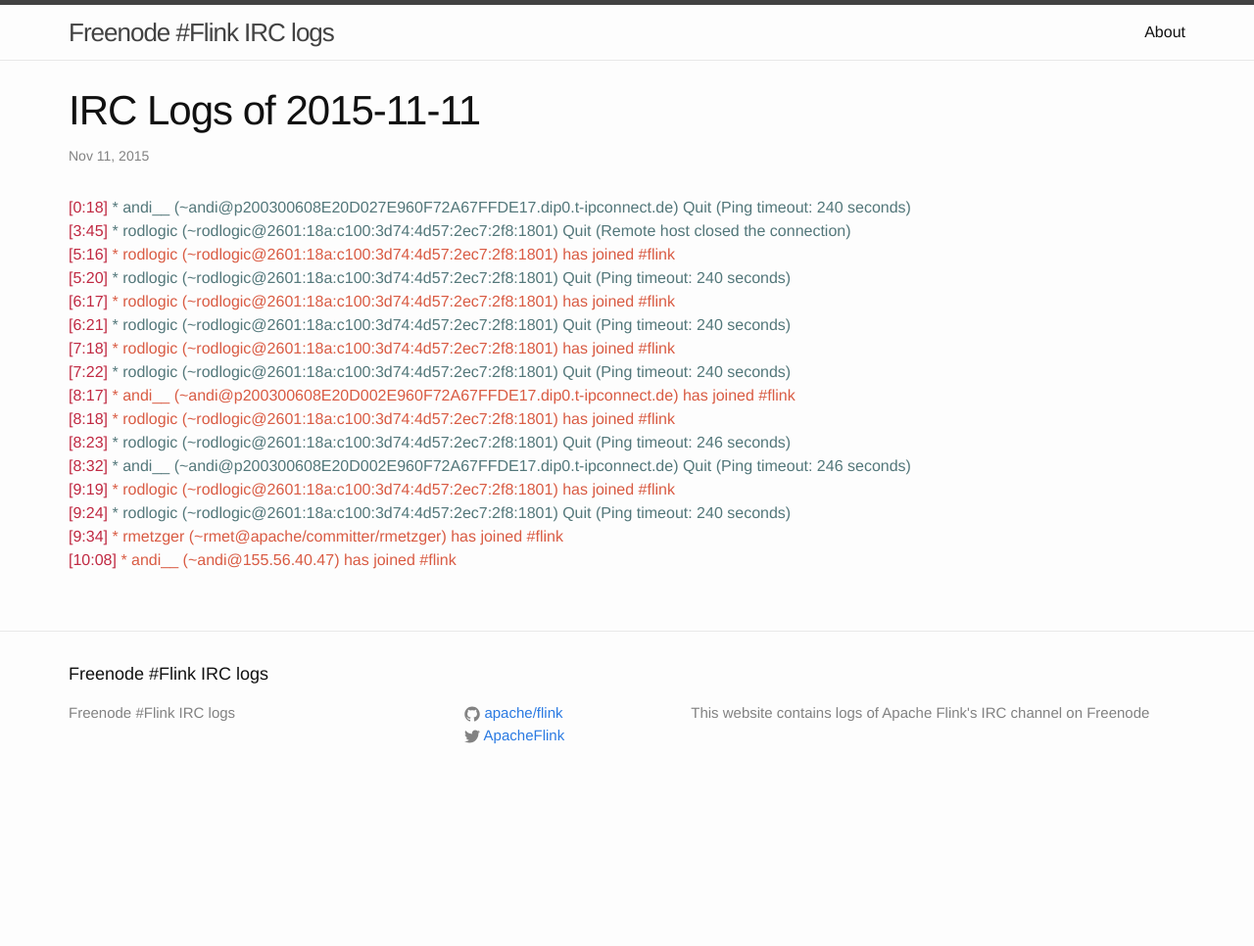
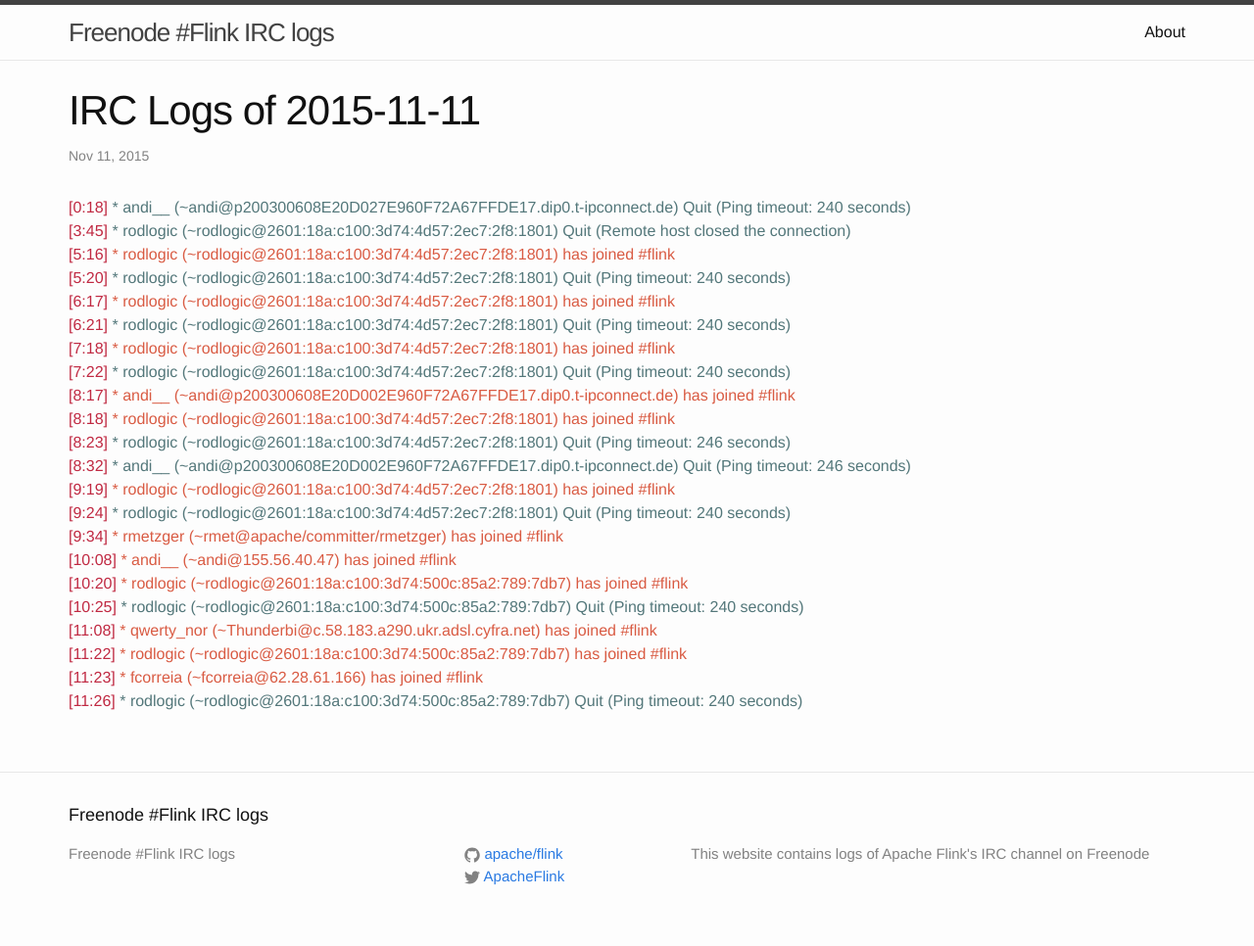
Before and after one commit to flink-irc-logs/flink-irc-logs.github.io, a Jekyll site: the page built from _posts/2015-11-11-logs.markdown, in a window 1280 px wide. Shown: the whole page at 98% size. Built offline with Jekyll 4.4.1, drawn with Linux system fonts in a browser that asks for light colours; before the commit the page ends 900 px from its top, so only the background shows below that.

Commit message:
Update of the logs on Wed Nov 11 12:20:07 CET 2015

```diff
--- a/_posts/2015-11-11-logs.markdown
+++ b/_posts/2015-11-11-logs.markdown
@@ -20,3 +20,9 @@
 <span class="irc-date">[9:24]</span> <span class="irc-navy">* rodlogic (~rodlogic@2601:18a:c100:3d74:4d57:2ec7:2f8:1801) Quit (Ping timeout: 240 seconds)</span><br />
 <span class="irc-date">[9:34]</span> <span class="irc-green">* rmetzger (~rmet@apache/committer/rmetzger) has joined #flink</span><br />
 <span class="irc-date">[10:08]</span> <span class="irc-green">* andi__ (~andi@155.56.40.47) has joined #flink</span><br />
+<span class="irc-date">[10:20]</span> <span class="irc-green">* rodlogic (~rodlogic@2601:18a:c100:3d74:500c:85a2:789:7db7) has joined #flink</span><br />
+<span class="irc-date">[10:25]</span> <span class="irc-navy">* rodlogic (~rodlogic@2601:18a:c100:3d74:500c:85a2:789:7db7) Quit (Ping timeout: 240 seconds)</span><br />
+<span class="irc-date">[11:08]</span> <span class="irc-green">* qwerty_nor (~Thunderbi@c.58.183.a290.ukr.adsl.cyfra.net) has joined #flink</span><br />
+<span class="irc-date">[11:22]</span> <span class="irc-green">* rodlogic (~rodlogic@2601:18a:c100:3d74:500c:85a2:789:7db7) has joined #flink</span><br />
+<span class="irc-date">[11:23]</span> <span class="irc-green">* fcorreia (~fcorreia@62.28.61.166) has joined #flink</span><br />
+<span class="irc-date">[11:26]</span> <span class="irc-navy">* rodlogic (~rodlogic@2601:18a:c100:3d74:500c:85a2:789:7db7) Quit (Ping timeout: 240 seconds)</span><br />
```
